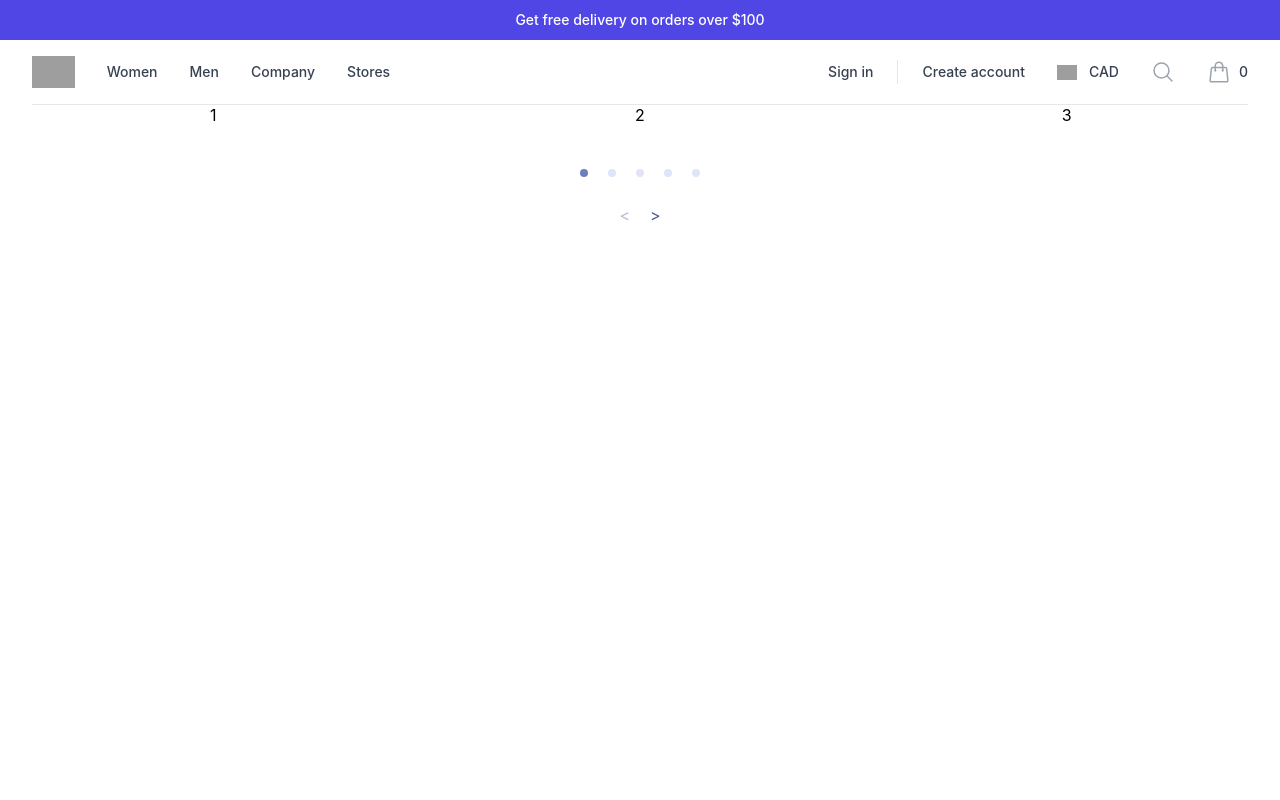
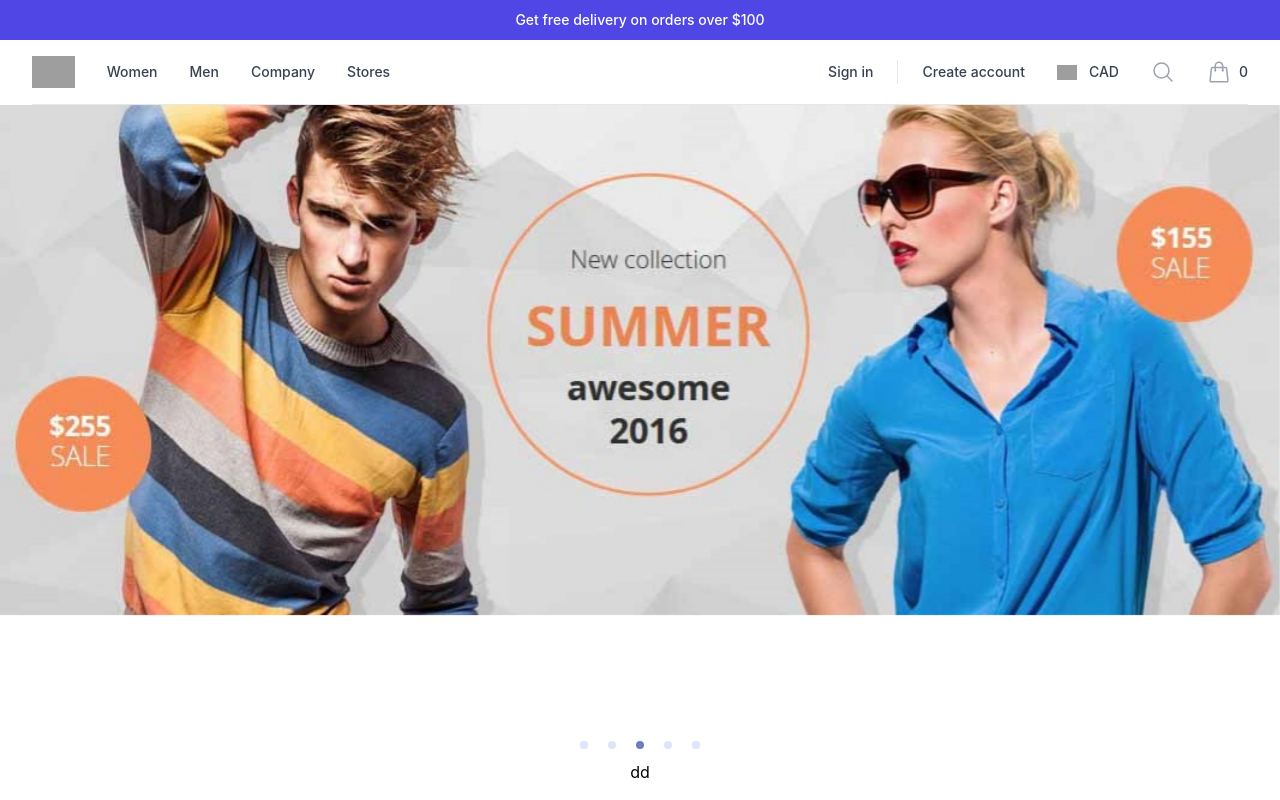
Before and after one commit to hassanupmyranks/E-Commerce-Shopping-Website, a React (Create React App) app in the folder e-commerce/: page / in a window 1280 px wide. Built offline with nearby package versions, Linux system fonts and the light colour scheme; grey boxes are pictures that could not be loaded.

Commit message:
e-commerce-1

```diff
--- a/e-commerce/src/App.js
+++ b/e-commerce/src/App.js
@@ -1,11 +1,12 @@
 import './App.css';
-import { Carousel, Navigation } from './customer/component';
+import {  Navigation } from './customer/component';
+import HomePage from './pages/HomePage/HomePage';
 
 function App() {
   return (
     <div className="App">
       <Navigation />
-      <Carousel />
+      <HomePage />
     </div>
   );
 }
--- a/e-commerce/src/constant/index.jsx
+++ b/e-commerce/src/constant/index.jsx
@@ -0,0 +1,24 @@
+import { banner1, banner2, banner3, banner4, banner5 } from "../assests";
+
+export const CarouselData = [
+    {
+        imageId:1,
+        image:banner1
+    },
+    {
+        imageId:2,
+        image:banner2
+    },
+    {
+        imageId:3,
+        image:banner3
+    },
+    {
+        imageId:4,
+        image:banner4
+    },
+    {
+        imageId:5,
+        image:banner5
+    }
+]
--- a/e-commerce/src/customer/component/HomeCarosel/MainCarosel.jsx
+++ b/e-commerce/src/customer/component/HomeCarosel/MainCarosel.jsx
@@ -1,27 +1,33 @@
 import React from 'react';
 import AliceCarousel from 'react-alice-carousel';
+import { CarouselData } from '../../../constant';
 import 'react-alice-carousel/lib/alice-carousel.css';
-import { banner1 } from '../../../assests';
+// import { useHistory } from 'react-router-dom'; // Import useHistory hook
 
-const responsive = {
-    0: { items: banner1 },
-    568: { items: 2 },
-    1024: { items: 3 },
-};
 
-const items = [
-    <div className="item" data-value="1">1</div>,
-    <div className="item" data-value="2">2</div>,
-    <div className="item" data-value="3">3</div>,
-    <div className="item" data-value="4">4</div>,
-    <div className="item" data-value="5">5</div>,
-];
 
-export const Carousel = () => (
-    <AliceCarousel
-        mouseTracking
-        items={items}
-        responsive={responsive}
-        controlsStrategy="alternate"
-    />
-);
+const MainCarosel = () => {
+
+
+    const items = CarouselData.map((img,index)=>(
+      <div  key={img.imageId}  >
+        <img className='cursor-pointer'  src={img.image} alt="carouselImg" style={{ width: '100%', height: '100%', objectFit: 'cover' }} />
+      </div>
+    ))
+
+
+  return (
+    <div>
+            <AliceCarousel
+                mouseTracking
+                items={items}
+                disableButtonsControls
+                autoPlay
+                autoPlayInterval={2000}
+                infinite
+            />
+    </div>
+  )
+}
+
+export default MainCarosel
--- /dev/null
+++ b/e-commerce/src/customer/component/HomeSectionCard/HomeSectionCard.jsx
@@ -0,0 +1,11 @@
+import React from 'react'
+
+const HomeSectionCard = () => {
+  return (
+    <div>
+
+    </div>
+  )
+}
+
+export default HomeSectionCard
--- a/e-commerce/src/customer/component/Navigation/Navigation.jsx
+++ b/e-commerce/src/customer/component/Navigation/Navigation.jsx
@@ -281,7 +281,8 @@ export default function Navigation() {
           Get free delivery on orders over $100
         </p>
 
-        <nav aria-label="Top" className="mx-auto max-w-7xl px-4 sm:px-6 lg:px-8">
+        {/* <nav aria-label="Top" className="mx-auto max-w-7xl px-4 sm:px-6 lg:px-8"> */}
+        <nav aria-label="Top" className="mx-auto px-4 sm:px-6 lg:px-8">
           <div className="border-b border-gray-200">
             <div className="flex h-16 items-center">
               <button
--- a/e-commerce/src/customer/component/index.jsx
+++ b/e-commerce/src/customer/component/index.jsx
@@ -1,6 +1,6 @@
 import Navigation from "./Navigation/Navigation";
-import { Carousel } from "./HomeCarosel/MainCarosel";
+import MainCarosel from "./HomeCarosel/MainCarosel";
 export {
     Navigation,
-    Carousel
+    MainCarosel
 };
--- a/e-commerce/src/dd/xx.js
+++ /dev/null
@@ -1 +0,0 @@
-dd
--- /dev/null
+++ b/e-commerce/src/pages/HomePage/HomePage.jsx
@@ -0,0 +1,16 @@
+import React from 'react'
+import MainCarosel from '../../customer/component/HomeCarosel/MainCarosel'
+
+const HomePage = () => {
+  return (
+    <div>
+      <MainCarosel />
+
+      <section>
+        dd
+      </section>
+    </div>
+  )
+}
+
+export default HomePage
```
Also changed, not shown: e-commerce/src/assests/banner-1.jpg.
